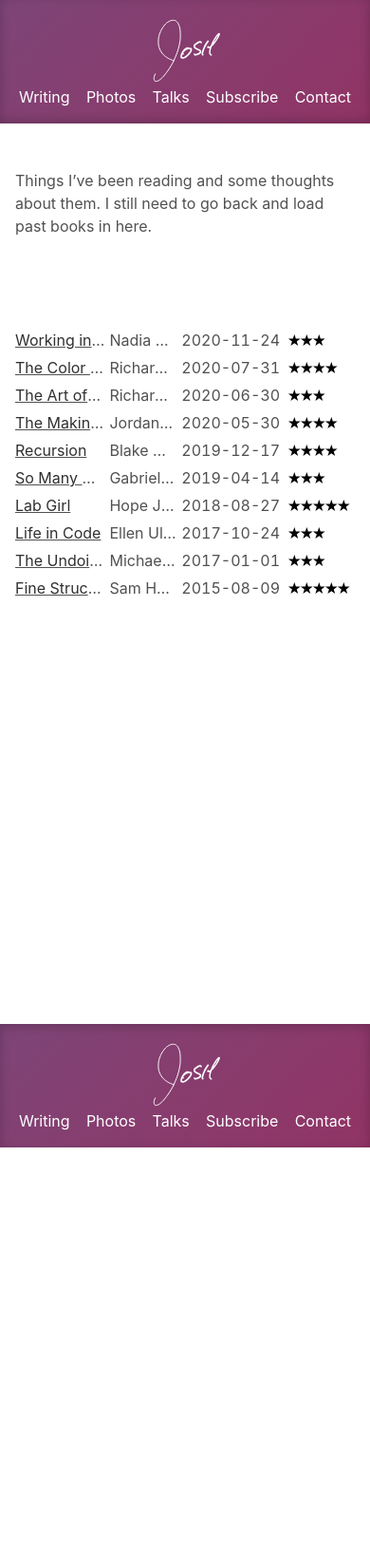
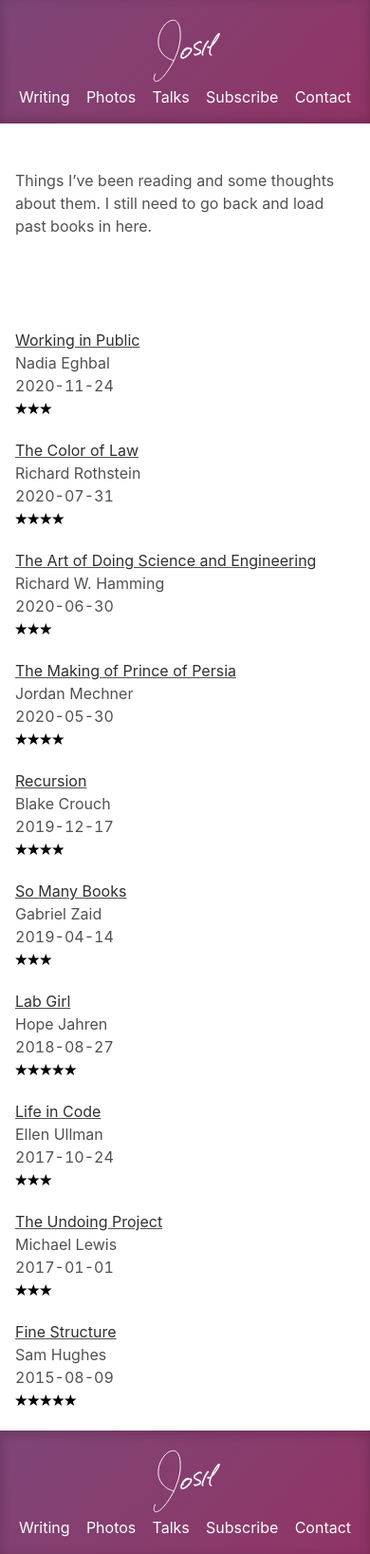
Before and after one commit to joshbeckman/andjosh.github.io, a Jekyll site: the page built from _my_tags/reading.md, in a window 390 px wide. Shown: the whole page at 95% size. Built offline with Jekyll 4.4.1, drawn with Linux system fonts in a browser that asks for light colours; before the commit the page ends 1208 px from its top, so only the background shows below that.

Commit message:
Fix mobile styling of reading log

```diff
--- a/public/css/site.css
+++ b/public/css/site.css
@@ -569,6 +569,13 @@ tbody tr:nth-child(odd) th {
   white-space: pre;
 }
 @media (max-width: 30em) {
+  .theme-base-josh .posts.reading {
+    grid-row-gap: 0;
+    grid-template-columns: 1fr;
+  }
+  .theme-base-josh .posts.reading div:nth-child(4n) {
+    padding-bottom: 20px;
+  }
     .theme-base-josh .masthead .sidebar-nav {
         float: none;
         position: relative;
```
